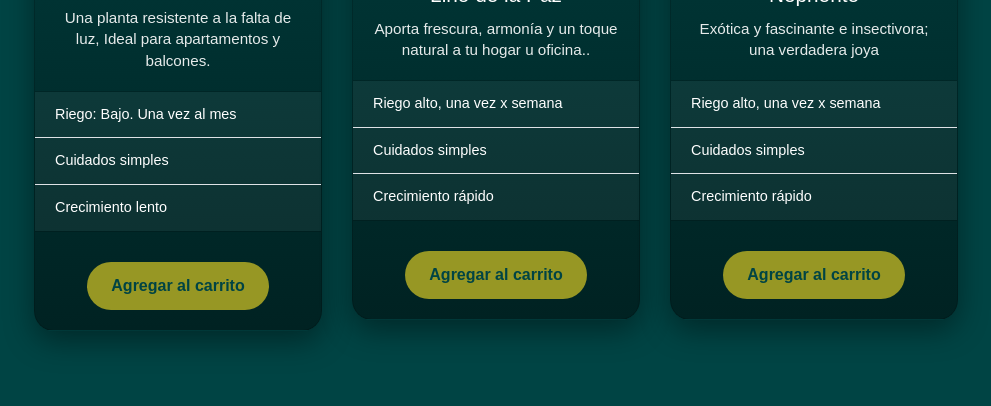
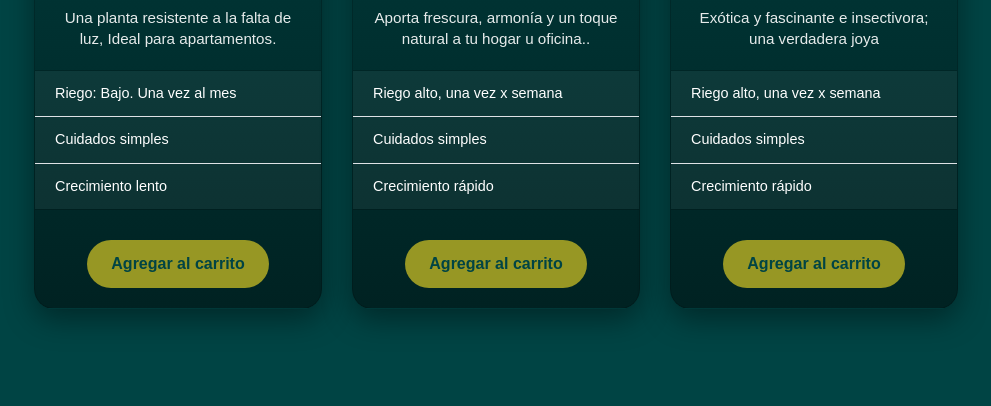
Before and after one commit to gastonjaureguib-stack/Esa_nolatengo, a plain HTML site: page pages/catalogo.html in a window 1280 px wide. Shown: the part 1491-1897 px from the top of the page, without its empty margins (144-1135 px from the left). Drawn offline with nearby package versions, Linux system fonts and the light colour scheme.

Commit message:
Agregue unos textos en las card catalogo

```diff
--- a/pages/catalogo.html
+++ b/pages/catalogo.html
@@ -167,7 +167,7 @@
           <img src="../media/img/catalogo/birkin.png" class="card-img-top" alt="Planta Birkin">
           <div class="card-body">
             <h5 class="card-title">Philodentro Birkin</h5>
-            <p class="card-text">Una planta resistente a la falta de luz, Ideal para apartamentos y balcones.</p>
+            <p class="card-text">Una planta resistente a la falta de luz, Ideal para apartamentos.</p>
           </div>
           <ul class="list-group list-group-flush">
             <li class="list-group-item">Riego: Bajo. Una vez al mes</li>
```
